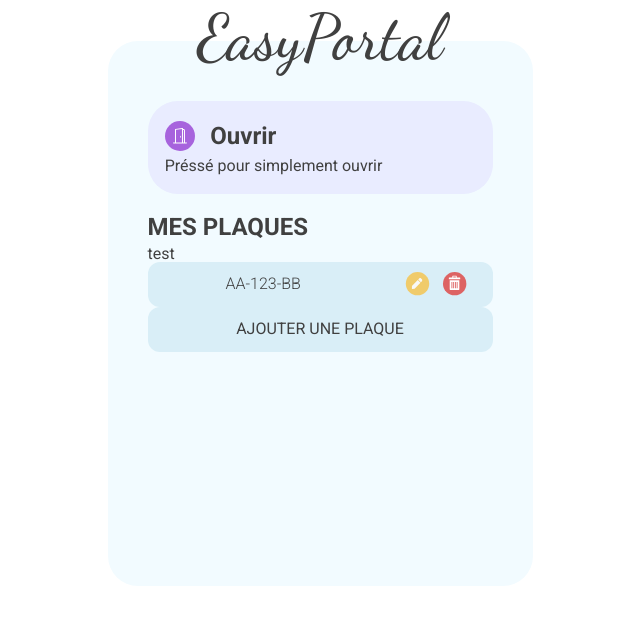
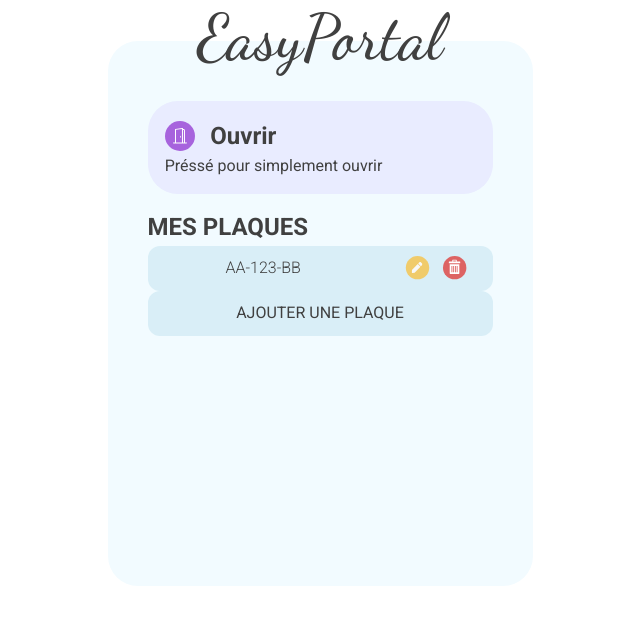
Before and after one commit to maxime-baron/EasyPortal, a PHP site: page /user.php in a window 1280 px wide. Shown: the part 87-712 px from the top of the page, without its empty margins (320-960 px from the left). Run offline with PHP 8.4, Linux system fonts and the light colour scheme; data that the repository does not hold is empty; some libraries are stand-ins or nearby versions.

Commit message:
🐛 Bug fix user.php

```diff
--- a/Site/user.php
+++ b/Site/user.php
@@ -45,8 +45,6 @@
                 $response = curl_exec($curl);
 
                 curl_close($curl);
-                echo test;
-
                 ?>
                 <tr>
                     <td class="plate-number">AA-123-BB</td>
```
